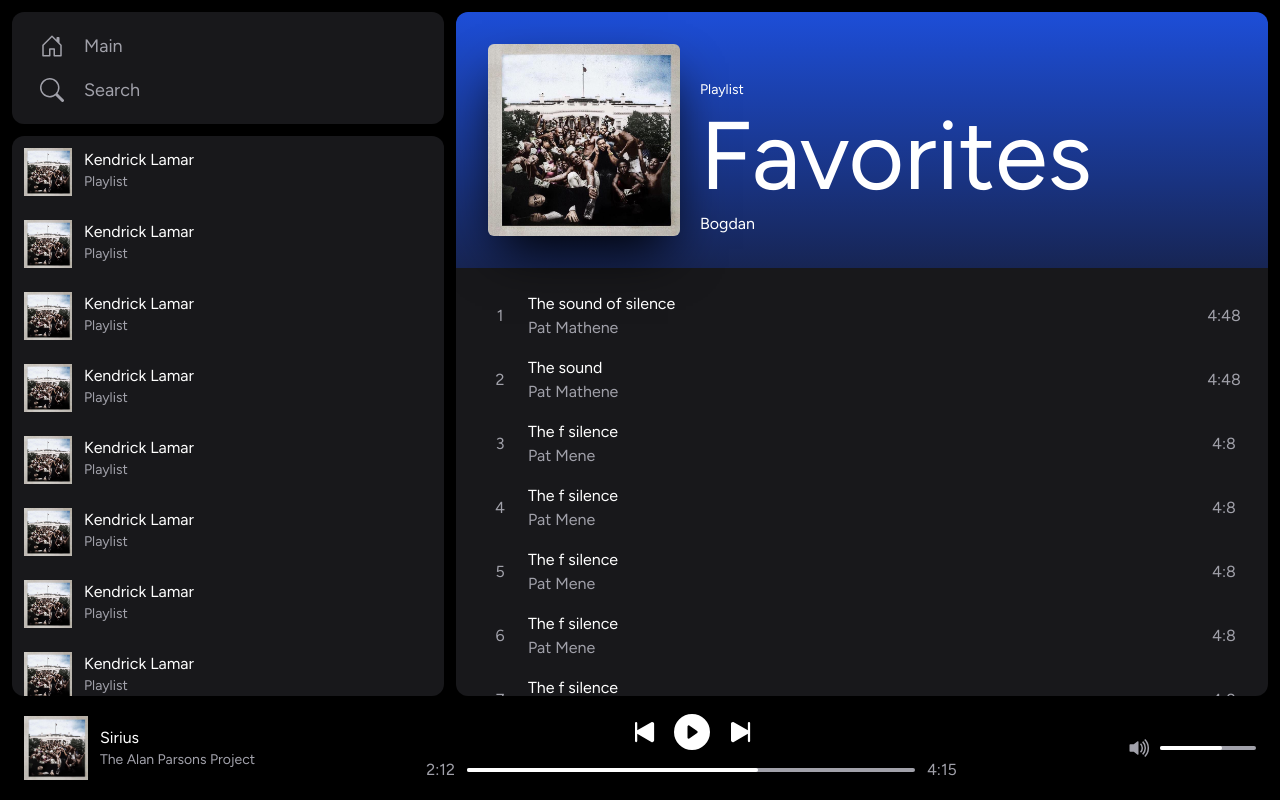
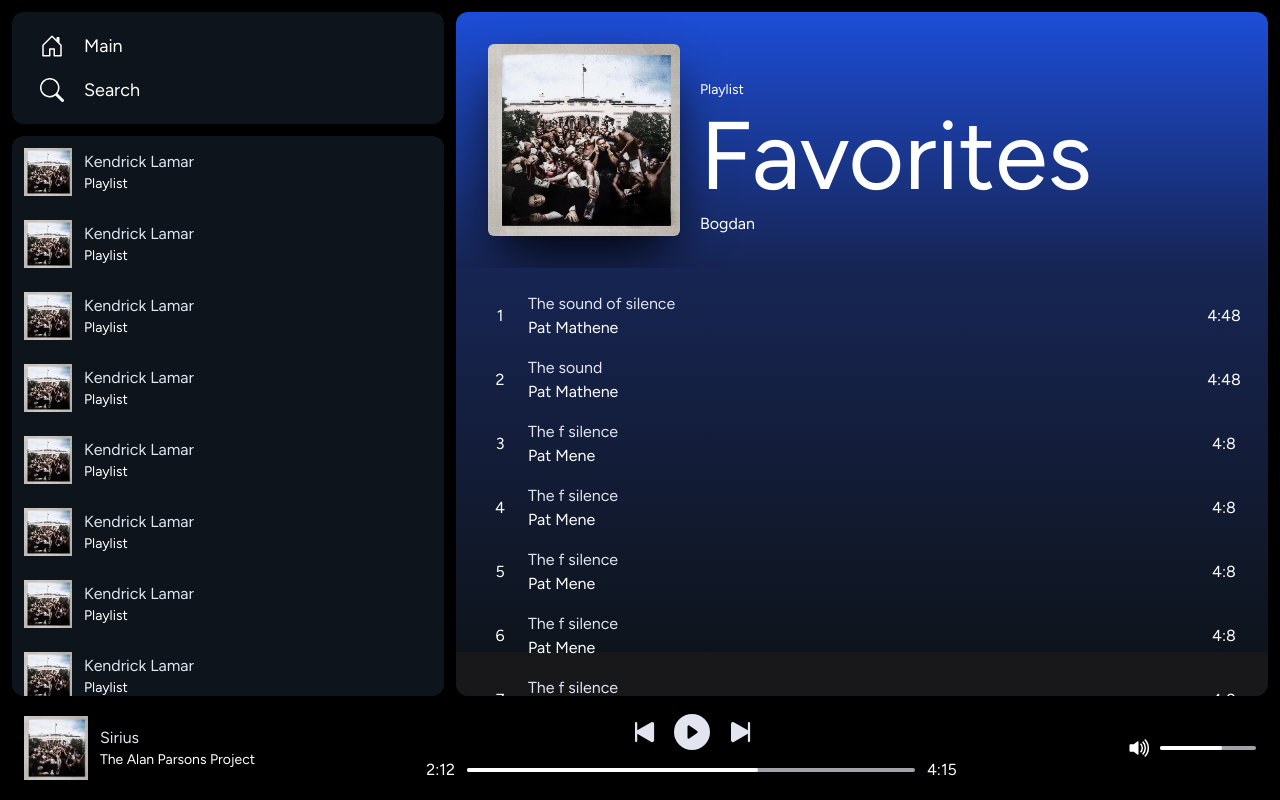
Before and after one commit to bpetrukovich/music-platform, a Next.js app in the folder packages/web/: page /favorites in a window 1280 px wide. Built offline with nearby package versions, Linux system fonts and the light colour scheme.

Commit message:
feat(ui): create tailwind theme and add gradient

```diff
--- a/packages/web/src/components/Layout/Navigation/PagesList/PagesButton.tsx
+++ b/packages/web/src/components/Layout/Navigation/PagesList/PagesButton.tsx
@@ -3,7 +3,7 @@ import { IconType } from 'react-icons'
 
 export default function PagesButton({ Icon, pageName }: { Icon: IconType, pageName: string }) {
     return (
-        <li className='flex h-11 items-center gap-5 px-4 text-zinc-400 hover:text-white transition'>
+        <li className='flex h-11 items-center gap-5 px-4 hover:text-text transition'>
             <div className='text-2xl'>
                 <Icon />
             </div>
--- a/packages/web/src/components/Layout/Navigation/PagesList/PagesList.tsx
+++ b/packages/web/src/components/Layout/Navigation/PagesList/PagesList.tsx
@@ -5,7 +5,7 @@ import { BsSearch } from "react-icons/bs";
 
 export default function PagesList() {
     return (
-        <ul className='bg-zinc-900 rounded-xl p-3 text-lg'>
+        <ul className='bg-background rounded-xl p-3 text-lg'>
             <PagesButton Icon={BsHouseDoor} pageName='Main' />
             <PagesButton Icon={BsSearch} pageName='Search' />
         </ul>
--- a/packages/web/src/components/Layout/Navigation/RecentList/RecentButton.tsx
+++ b/packages/web/src/components/Layout/Navigation/RecentList/RecentButton.tsx
@@ -3,14 +3,14 @@ import React from 'react'
 
 export default function RecentButton() {
     return (
-        <li className='rounded-lg hover:bg-zinc-800 transition'>
-            <div className='p-3 flex gap-3'>
-                <Image className='size-12' src='/test-imgs/to-pimp.jpg' alt='to pimp a butterfly' width={32} height={32} />
+        <li className='rounded-lg hover:bg-transparent-lighter transition'>
+            <div className='p-3 flex gap-3 items-center'>
+                <Image className='size-12' src='/test-imgs/to-pimp.jpg' alt='to pimp a butterfly' width={3200} height={3200} />
                 <div>
-                    <div>
+                    <div className='text-text'>
                         Kendrick Lamar
                     </div>
-                    <div className='text-sm text-zinc-400'>Playlist</div>
+                    <div className='text-sm'>Playlist</div>
                 </div>
             </div>
         </li>
--- a/packages/web/src/components/Layout/Navigation/RecentList/RecentList.tsx
+++ b/packages/web/src/components/Layout/Navigation/RecentList/RecentList.tsx
@@ -3,7 +3,7 @@ import RecentButton from './RecentButton'
 
 export default function RecentList() {
     return (
-        <ul className='bg-zinc-900 rounded-xl grow h-0 overflow-auto'>
+        <ul className='bg-background rounded-xl grow h-0 overflow-auto'>
             <RecentButton />
             <RecentButton />
             <RecentButton />
--- a/packages/web/src/components/Layout/Player/Player.tsx
+++ b/packages/web/src/components/Layout/Player/Player.tsx
@@ -7,12 +7,12 @@ import { BsFillVolumeUpFill } from "react-icons/bs";
 
 export default function Player() {
     return (
-        <div className='col-span-2 flex justify-between items-center text-zinc-400'>
+        <div className='col-span-2 flex justify-between items-center'>
             <div className='rounded-lg'>
                 <div className='p-3 flex gap-3 items-center'>
                     <Image className='size-16' src='/test-imgs/to-pimp.jpg' alt='to pimp a butterfly' width={3200} height={3200} />
                     <div>
-                        <div className='text-white'>
+                        <div className='text-text'>
                             Sirius
                         </div>
                         <div className='text-sm'>The Alan Parsons Project</div>
@@ -20,7 +20,7 @@ export default function Player() {
                 </div>
             </div>
             <div className='flex flex-col gap-2 items-center'>
-                <div className='flex text-4xl gap-3 text-white'>
+                <div className='flex text-4xl gap-3 text-text'>
                     <BsSkipStartFill />
                     <BsPlayCircleFill />
                     <BsSkipEndFill />
--- a/packages/web/src/components/Playlist/TrackList/Track.tsx
+++ b/packages/web/src/components/Playlist/TrackList/Track.tsx
@@ -9,13 +9,13 @@ interface ITrack {
 
 export default function Track({ number, name, author, duration }: ITrack) {
     return (
-        <li className='flex justify-between h-16 rounded-md hover:bg-zinc-800 text-zinc-400'>
-            <div className='flex items-center'>
+        <li className='flex justify-between h-16 rounded-md hover:bg-transparent-lighter z-10'>
+            <div className='flex items-center '>
                 <div className='w-14 flex justify-center'>
                     {number}
                 </div>
                 <div>
-                    <div className='text-white'>
+                    <div className='text-text'>
                         {name}
                     </div>
                     <div >
--- a/packages/web/src/components/Playlist/TrackList/TrackList.tsx
+++ b/packages/web/src/components/Playlist/TrackList/TrackList.tsx
@@ -61,11 +61,14 @@ const tracks = [
 ]
 
 export default function TrackList() {
-    return (
-        <ul className='p-4'>
+    return (<div className='relative'>
+        <div className='z--1 w-full bg-gradient-to-b from-blue-950 to-background h-96 absolute'></div>
+        <ul className='p-4 z-10 relative'>
             {tracks.map((track, index) =>
                 <Track key={index} name={track.name} number={index + 1} duration={track.duration} author={track.author} />
             )}
         </ul>
+    </div>
+
     )
 }
--- a/packages/web/tailwind.config.ts
+++ b/packages/web/tailwind.config.ts
@@ -7,7 +7,17 @@ const config: Config = {
     "./src/app/**/*.{js,ts,jsx,tsx,mdx}",
   ],
   theme: {
-    extend: {},
+    extend: {
+      colors: {
+        text: "#e0e5f0",
+        "text-dim": "#a1a1aa",
+        background: "#0e141b",
+        "transparent-lighter": "#ffffff1a",
+        primary: "#9bb0cf",
+        secondary: "#693a78",
+        accent: "#ac53a3",
+      },
+    },
   },
   plugins: [],
 };
```
